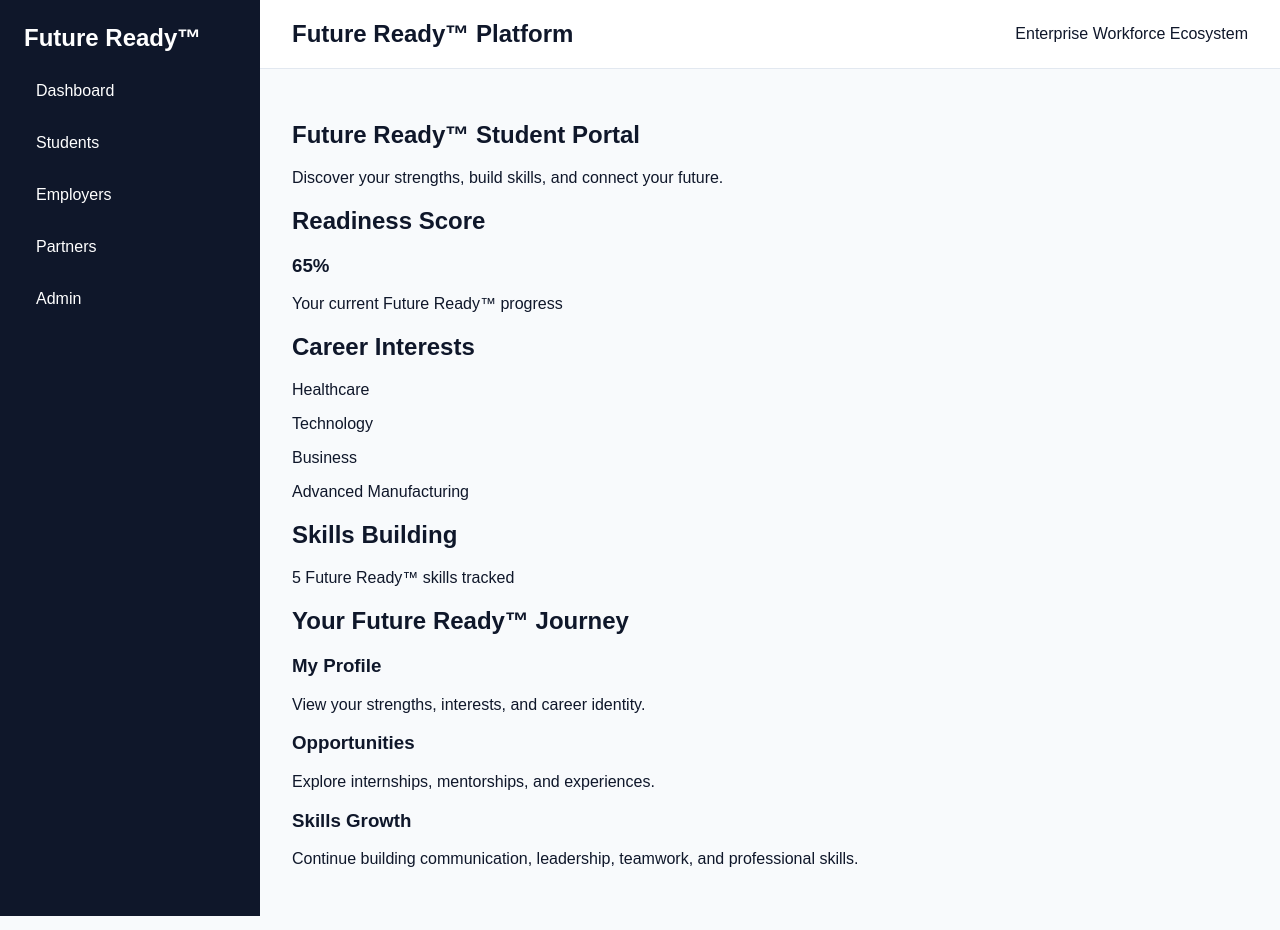
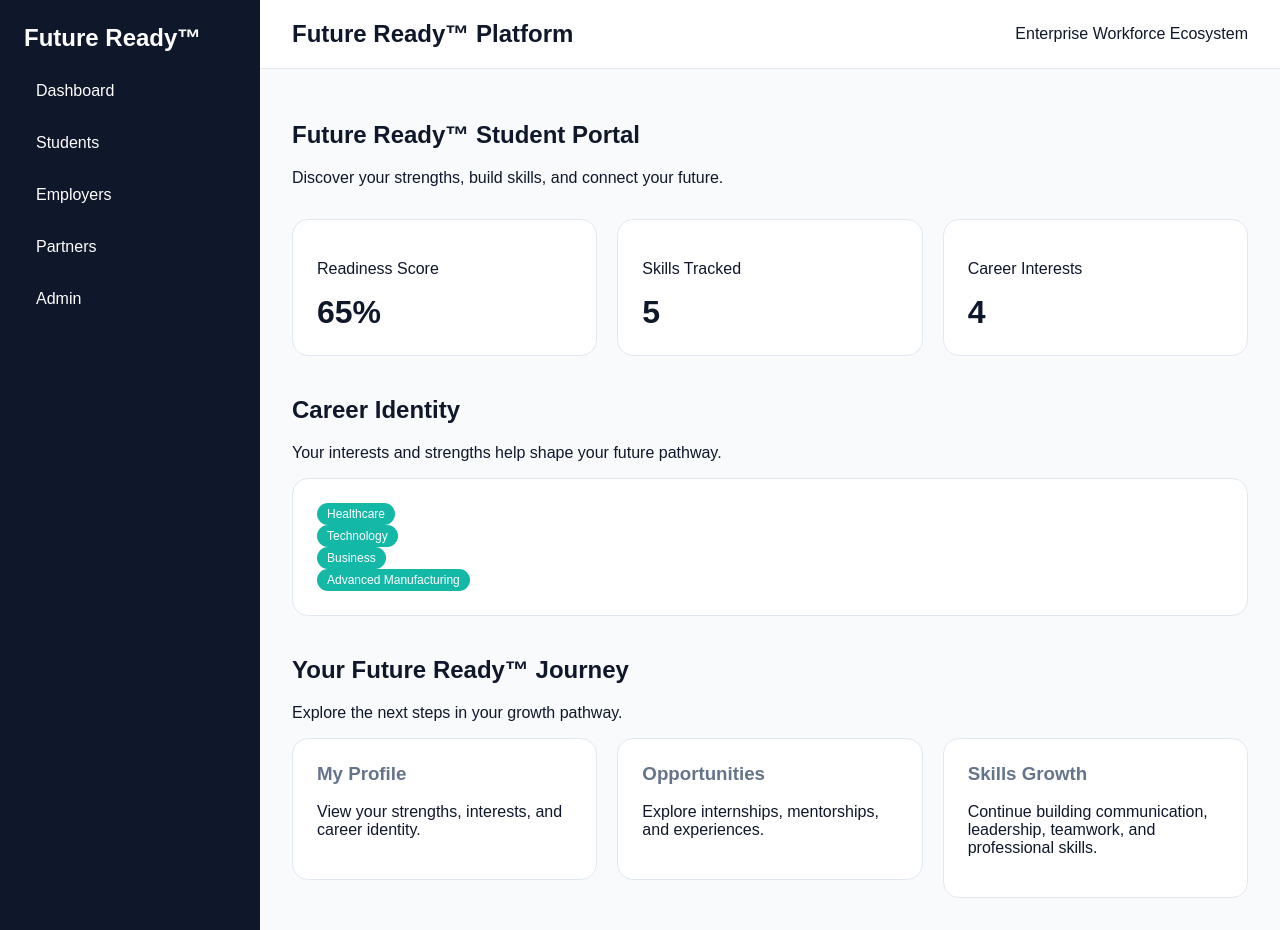
Before and after one commit to Link-Lake-Norman/Build6-, a Next.js app: page /student-portal in a window 1280 px wide. Built offline with nearby package versions, Linux system fonts and the light colour scheme.

Commit message:
Refactor student portal using Future Ready design system

```diff
--- a/app/student-portal/page.tsx
+++ b/app/student-portal/page.tsx
@@ -1,77 +1,104 @@
 import Link from "next/link";
-import { readiness } from "../../content/readiness";
+
+import { readiness } from "@/content/readiness";
+
+import Card from "@/components/ui/Card";
+import StatCard from "@/components/ui/StatCard";
+import SectionHeader from "@/components/ui/SectionHeader";
+import Badge from "@/components/ui/Badge";
+
 
 export default function StudentPortalPage() {
+
   return (
+
     <main>
 
-      <section className="hero">
-        <h1>
-          Future Ready™ Student Portal
-        </h1>
 
-        <p>
-          Discover your strengths, build skills, and connect your future.
-        </p>
-      </section>
+      <SectionHeader
+        title="Future Ready™ Student Portal"
+        description="Discover your strengths, build skills, and connect your future."
+      />
 
 
-      <section className="journey-grid">
+      <section
+        style={{
+          display: "grid",
+          gridTemplateColumns: "repeat(auto-fit, minmax(220px, 1fr))",
+          gap: "20px",
+          marginTop: "32px",
+        }}
+      >
 
-        <article className="journey-card">
-          <h2>
-            Readiness Score
-          </h2>
-
-          <h3>
-            {readiness.student.readinessScore}%
-          </h3>
-
-          <p>
-            Your current Future Ready™ progress
-          </p>
-        </article>
+        <StatCard
+          label="Readiness Score"
+          value={`${readiness.student.readinessScore}%`}
+        />
 
 
-        <article className="journey-card">
-          <h2>
-            Career Interests
-          </h2>
-
-          {readiness.student.careerInterests.map((interest) => (
-            <p key={interest}>
-              {interest}
-            </p>
-          ))}
-        </article>
+        <StatCard
+          label="Skills Tracked"
+          value={readiness.skills.length}
+        />
 
 
-        <article className="journey-card">
-          <h2>
-            Skills Building
-          </h2>
+        <StatCard
+          label="Career Interests"
+          value={readiness.student.careerInterests.length}
+        />
 
-          <p>
-            {readiness.skills.length} Future Ready™ skills tracked
-          </p>
-        </article>
 
       </section>
 
 
-      <section>
+      <section style={{ marginTop: "40px" }}>
 
-        <h2>
-          Your Future Ready™ Journey
-        </h2>
+        <SectionHeader
+          title="Career Identity"
+          description="Your interests and strengths help shape your future pathway."
+        />
 
 
-        <div className="journey-grid">
+        <Card>
 
-          <Link
-            href="/student-portal/profile"
-            className="journey-card"
+          {readiness.student.careerInterests.map((interest) => (
+
+            <div key={interest}>
+
+              <Badge status={interest} />
+
+            </div>
+
+          ))}
+
+        </Card>
+
+
+      </section>
+
+
+
+      <section style={{ marginTop: "40px" }}>
+
+        <SectionHeader
+          title="Your Future Ready™ Journey"
+          description="Explore the next steps in your growth pathway."
+        />
+
+
+        <section
+          style={{
+            display: "grid",
+            gridTemplateColumns: "repeat(auto-fit, minmax(250px, 1fr))",
+            gap: "20px",
+          }}
         >
+
+
+          <Link href="/student-portal/profile">
+
+            <Card>
+
               <h3>
                 My Profile
               </h3>
@@ -79,13 +106,17 @@ export default function StudentPortalPage() {
               <p>
                 View your strengths, interests, and career identity.
               </p>
+
+            </Card>
+
           </Link>
 
 
-          <Link
-            href="/student-portal/opportunities"
-            className="journey-card"
-          >
+
+          <Link href="/student-portal/opportunities">
+
+            <Card>
+
               <h3>
                 Opportunities
               </h3>
@@ -93,10 +124,15 @@ export default function StudentPortalPage() {
               <p>
                 Explore internships, mentorships, and experiences.
               </p>
+
+            </Card>
+
           </Link>
 
 
-          <article className="journey-card">
+
+          <Card>
+
             <h3>
               Skills Growth
             </h3>
@@ -105,12 +141,17 @@ export default function StudentPortalPage() {
               Continue building communication, leadership,
               teamwork, and professional skills.
             </p>
-          </article>
 
-        </div>
+          </Card>
+
 
         </section>
 
+
+      </section>
+
+
     </main>
+
   );
 }
```
Lines whose indentation alone changed are shown as unchanged.
